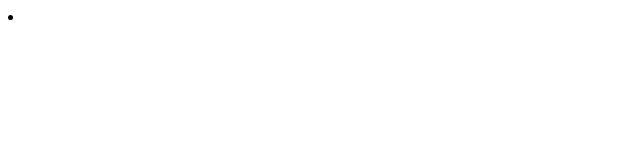
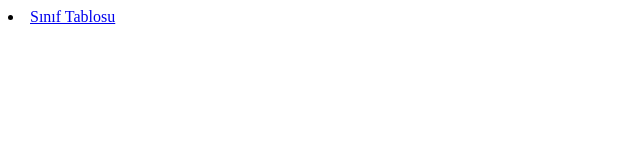
Before and after one commit to KubilAydin/Pratik-Tablolarla_Calisma, a plain HTML site: page index.html in a window 1280 px wide. Shown: the whole page, without its empty margins (0-640 px from the left). Drawn offline with Linux system fonts and the light colour scheme.

Commit message:
link fixed

```diff
--- a/index.html
+++ b/index.html
@@ -6,6 +6,6 @@
     <title>Document</title>
 </head>
 <body>
-    <li><a href="sinif_tablosu.html"></a></li>
+    <li><a href="sinif_tablosu.html">Sınıf Tablosu</a></li>
 </body>
 </html>
```
